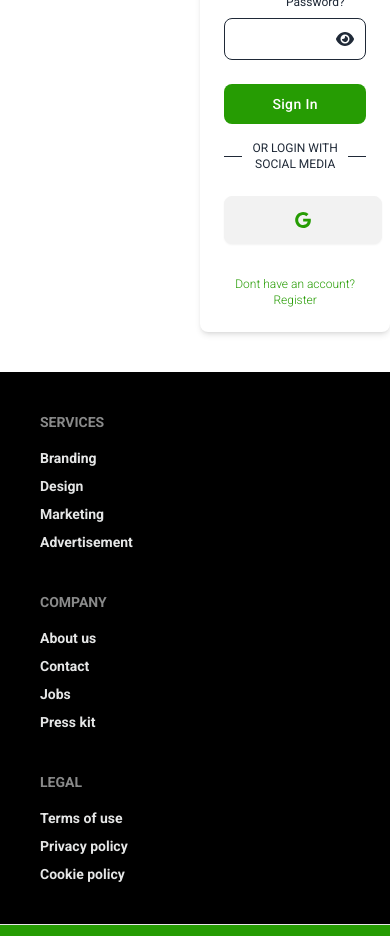
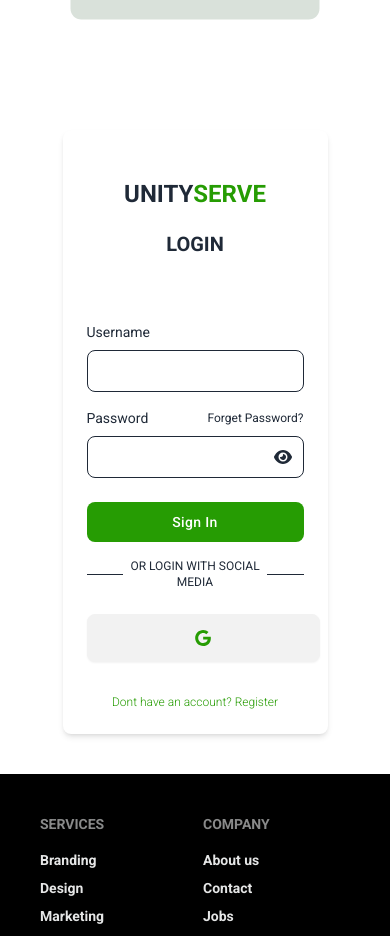
Before and after one commit to nazmul37290/unityserve-client, a React (Vite) app: page /login in a window 390 px wide. Shown: the part 1040-1976 px from the top of the page. Built offline with nearby package versions, Linux system fonts and the light colour scheme; no server answers.

Commit message:
added responsive for all devices

```diff
--- a/src/Pages/Authentication/Login.jsx
+++ b/src/Pages/Authentication/Login.jsx
@@ -87,11 +87,11 @@ const Login = () => {
       <div>
         <div>
           <>
-            <div className=" max-w-7xl mx-auto flex gap-10 mt-10">
-              <div className="w-1/2">
+            <div className=" max-w-7xl mx-auto flex flex-col md:flex-row gap-10 mt-10">
+              <div className="md:w-1/2">
                 <Lottie animationData={logingif} loop={true}></Lottie>
               </div>
-              <div className="w-1/2 h-full p-6 m-auto mx-auto bg-base-100 rounded-lg shadow-md dark:bg-gray-800">
+              <div className="md:w-1/2 h-full p-6 m-auto mx-auto bg-base-100 rounded-lg shadow-md dark:bg-gray-800">
                 <div className="flex justify-center mx-auto"></div>
 
                 <form onSubmit={handleLogin} className="mt-6">
--- a/src/Pages/Authentication/Register.jsx
+++ b/src/Pages/Authentication/Register.jsx
@@ -68,8 +68,8 @@ const Register = () => {
         title={`Register Today to Explore Volunteer Opportunities and Create Lasting Change`}
       ></NavbarBg>
       <section className="bg-base-100 h-[800px] dark:bg-gray-900">
-        <div className="container flex items-center justify-center mt-20 px-6 mx-auto">
-          <div className="w-1/2">
+        <div className="container flex flex-col md:flex-row items-center justify-center mt-20 px-6 mx-auto">
+          <div className="md:w-1/2">
             <Lottie animationData={logingif} loop={true}></Lottie>
           </div>
           <form
--- a/src/Pages/ManageMyPost.jsx
+++ b/src/Pages/ManageMyPost.jsx
@@ -118,7 +118,7 @@ const ManageMyPost = () => {
         ></NavbarBg>
       </div>
 
-      <div className="max-w-7xl mx-auto min-h-screen">
+      <div className="max-w-7xl mt-6 mx-auto min-h-screen">
         <Tabs>
           <TabList>
             <Tab>MY POSTS</Tab>
--- a/src/Pages/Post Details/PostDetail.jsx
+++ b/src/Pages/Post Details/PostDetail.jsx
@@ -56,11 +56,11 @@ const PostDetail = () => {
         className="lg:h-[750px]  max-w-7xl mx-auto rounded-2xl relative border-light border-2 overflow-clip flex flex-col
       lg:flex-row shadow-lg justify-center my-10 p-2 md:p-10 gap-10 bg-base-100 "
       >
-        <div className="h-full flex flex-col md:w-1/2">
-          <div className="h-full lg:h-[750px] w-full lg:relative">
+        <div className="h-full flex flex-col lg:w-1/2">
+          <div className="h-full lg:h-[750px] w-full md:relative">
             <img src={thumbnail} className="h-full   w-full" alt="" />
 
-            <div className="h-[150px] hidden bottom-10 rounded-3xl w-[300px] bg-light text-base-100 lg:flex gap-5 text-lg p-4 absolute right-0">
+            <div className="h-[150px] hidden bottom-10 rounded-3xl w-[300px] bg-light text-base-100 md:flex gap-5 text-lg p-4 absolute right-0">
               <FaFlag className="text-4xl w-1/3 mt-5"></FaFlag>
               <div>
                 <h1 className="font-bold text-2xl">
@@ -75,7 +75,7 @@ const PostDetail = () => {
             </div>
           </div>
         </div>
-        <div className="md:w-1/2 py-2 md:py-10 text-lg text-black ">
+        <div className="lg:w-1/2 py-2 md:py-10 text-lg text-black ">
           <div className="flex justify-around">
             <p className="flex items-center">
               <FaLocationDot></FaLocationDot> {location}
@@ -84,7 +84,7 @@ const PostDetail = () => {
               <BiCategory></BiCategory> {category}
             </p>
           </div>
-          <h1 className="uppercase text-center md:text-start text-2xl mt-10 lg:text-5xl font-bold text-main">
+          <h1 className="uppercase text-center md:text-start text-2xl mt-10 md:text-5xl font-bold text-main">
             {title}
           </h1>
           <p className="mt-4">{description}</p>
--- a/src/components/Footer.jsx
+++ b/src/components/Footer.jsx
@@ -2,7 +2,7 @@ const Footer = () => {
   return (
     <div>
       <div className="bg-[#000000] mt-10 ">
-        <footer className="footer p-10 max-w-7xl mx-auto bg-base text-base-300 font-bold">
+        <footer className="footer grid-cols-2 p-10 max-w-7xl mx-auto bg-base text-base-300 font-bold">
           <nav>
             <h6 className="footer-title">Services</h6>
             <a className="link link-hover">Branding</a>
```
